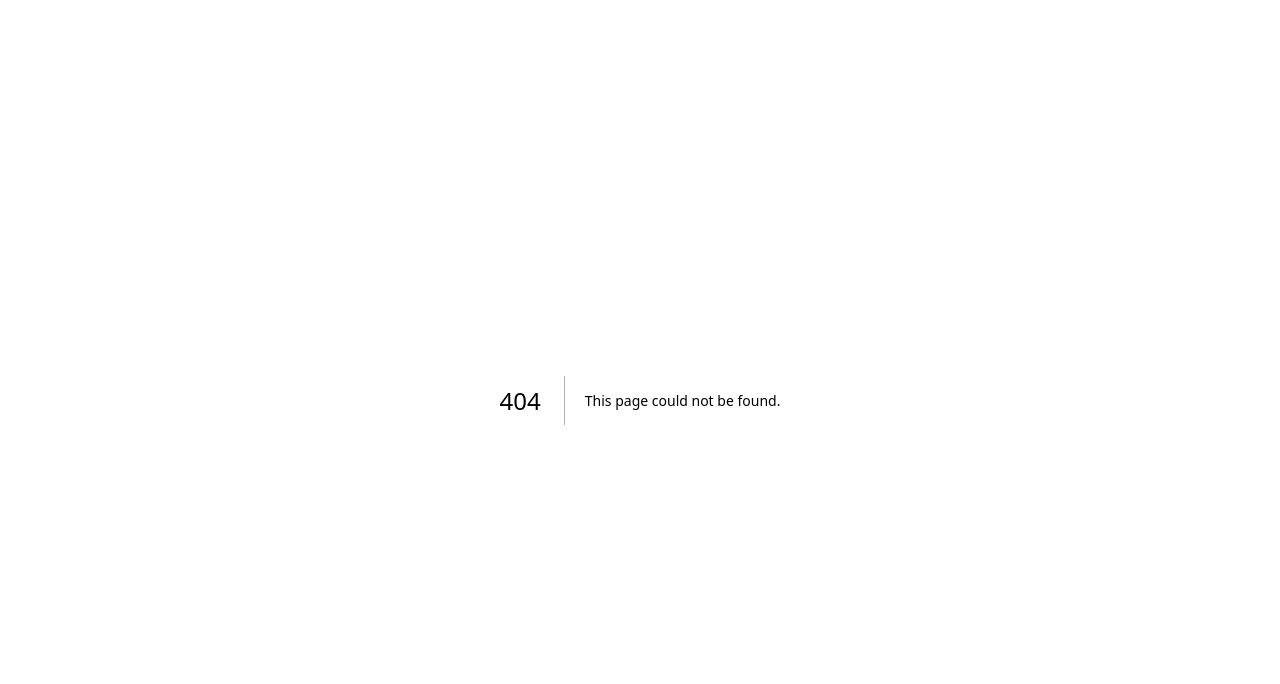
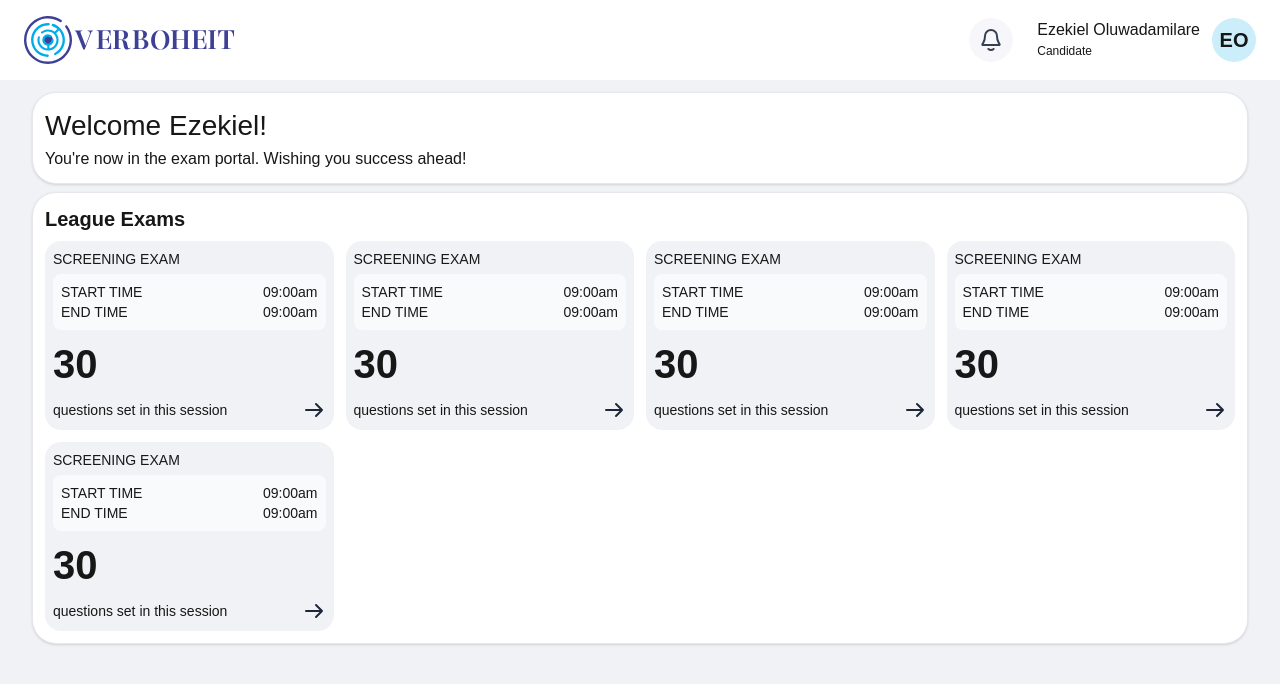
Before and after one commit to theolujay/vmlc-frontend, a Next.js app: page /exam-portal in a window 1280 px wide. Before the commit this address had no page. Shown: the top 684 px of the page. Built offline with nearby package versions, Linux system fonts and the light colour scheme.

Commit message:
worked on exam portal

```diff
--- /dev/null
+++ b/src/app/(students)/exam-portal/page.tsx
@@ -0,0 +1,2 @@
+import ExamPortal from "@/components/General/Portal/ExamPortal";
+export default ExamPortal;
--- a/src/components/General/BioVerification/CaptureDialog.tsx
+++ b/src/components/General/BioVerification/CaptureDialog.tsx
@@ -692,7 +692,7 @@ export default function CaptureDialog({ open, close }: { open: boolean, close: (
     }, []);
 
     useEffect(() => {
-        let interval: NodeJS.Timeout;
+        // let interval: NodeJS.Timeout;
         if (!modelsLoaded) return
         const detect = async () => {
             if (webcamRef.current && webcamRef.current.video && webcamRef.current.video.readyState === 4) {
@@ -723,7 +723,7 @@ export default function CaptureDialog({ open, close }: { open: boolean, close: (
                 }
             }
         };
-        interval = setInterval(detect, 300);
+        const interval = setInterval(detect, 300);
         return () => clearInterval(interval);
     }, [modelsLoaded]);
 
--- a/src/components/General/BioVerification/VerificationInformation.tsx
+++ b/src/components/General/BioVerification/VerificationInformation.tsx
@@ -5,9 +5,8 @@ import Link from 'next/link'
 import { usePathname } from 'next/navigation'
 import { GreaterThanIcon, HomeIcon } from '../GettingStarted/GettingStartedAssets'
 import PageLayout from '../Layout/PageLayout'
+import CaptureFaceCard from './CaptureFace'
 import Steps from './Steps'
-import UploadCard from './UploadCard'
-import CaptureFaceCard from './CaptureFace'
 
 export default function VerificationInformation() {
     return (
--- a/src/components/General/BioVerification/VerificationSuccessfulDialog.tsx
+++ b/src/components/General/BioVerification/VerificationSuccessfulDialog.tsx
@@ -1,6 +1,7 @@
-import AppDialog from '@/components/ui/Modals/AppDialog'
-import React, { useRef, useState } from 'react'
+import AppDialog from '@/components/ui/Modals/AppDialog';
+import { useRef, useState } from 'react';
 import Webcam from 'react-webcam';
+import { VerifiedSuccessIcon } from '../GeneralIcon';
 
 export default function VerificationSuccessfulDialog({open,close}:{open:boolean,close:(close:boolean)=>void}) {
      const webcamRef = useRef<Webcam>(null);
@@ -22,58 +23,29 @@ export default function VerificationSuccessfulDialog({open,close}:{open:boolean,
   return (
     <AppDialog open={open}>
         <div className="bg-white rounded-lg p-6 w-[400px] flex flex-col items-center">
-        <h2 className="text-lg font-bold">Image Capture</h2>
-        <p className="text-lg text-gray-600 text-center mb-4">
-          Please move and position your face to fit the frame and click capture
-          when the red circle turns green
-        </p>
+      <div>
+        <VerifiedSuccessIcon/>
+      </div>
+      <h2>Verification uploaded Successfully</h2>
+      <p>Your verification has been successfully uploaded! While you wait for the {`admin's`} approval, feel free to visit the tour guide page</p>
 
-        <div className="relative w-[250px] h-[250px] rounded-full overflow-hidden">
-          {/* Webcam */}
-          <Webcam
-            ref={webcamRef}
-            screenshotFormat="image/jpeg"
-            videoConstraints={{ facingMode: "user" }}
-            className="w-full h-full object-cover"
-          />
-
-          {/* Circle overlay */}
-          <div
-            className={`absolute inset-0 border-4 rounded-full pointer-events-none`}
-            style={{ borderColor: circleColor }}
-          />
-
-          {/* Face outline (optional SVG or dashed border) */}
-          {/* <div className="absolute inset-0 flex items-center justify-center pointer-events-none">
-            <svg width="180" height="200">
-              <path
-                d="M90 20 C120 40, 140 80, 140 140 C140 170, 40 170, 40 140 C40 80, 60 40, 90 20 Z"
-                stroke="green"
-                strokeDasharray="6 6"
-                fill="none"
-              />
-            </svg>
-          </div> */}
-        </div>
 
         <div className="flex gap-2 mt-4 w-full">
           <button
             onClick={handleClose}
             className="px-4 py-2 rounded-lg cursor-pointer border border-[#E4E7EC] outline-0 text-gray-700"
           >
-            Cancel
+            Close
           </button>
           <button
             onClick={capture}
-            className="px-4 py-2 rounded-lg cursor-pointer flex-1 bg-[#98A2B3] text-white"
+            className="px-4 py-2 rounded-lg uppercase cursor-pointer flex-1 bg-[#98A2B3] text-white"
           >
-            Capture
+            Go To Your Tour Guide Page
           </button>
         </div>
 
-        {capturedImage && (
-          <img src={capturedImage} alt="Captured" className="mt-4 rounded" />
-        )}
+
       </div>
     </AppDialog>
   )
--- a/src/components/General/GeneralIcon.tsx
+++ b/src/components/General/GeneralIcon.tsx
@@ -30,6 +30,22 @@ export function CaptureIcon(props:Readonly<React.SVGProps<SVGSVGElement>>){
 export function TrustIcon(props:Readonly<React.SVGProps<SVGSVGElement>>){
     return <svg {...props} width="42" height="53" viewBox="0 0 42 53" fill="none" xmlns="http://www.w3.org/2000/svg">
 <path d="M38.0241 7.94278C35.5947 7.71904 33.2023 7.15971 30.9211 6.30206C27.7313 5.10882 24.8014 3.33756 22.2235 1.06299C21.5188 0.447753 20.4802 0.447753 19.7755 1.06299C17.1977 3.33762 14.2676 5.10882 11.0779 6.30206C8.79677 7.15971 6.40445 7.71904 3.97486 7.94278C2.04615 8.12922 0.599609 9.73265 0.599609 11.6531V29.6448C0.599609 38.8179 6.07052 46.9469 14.5273 50.3405L20.3135 52.6711C20.536 52.7643 20.7586 52.8016 20.9996 52.8016C21.2407 52.8016 21.4632 52.7643 21.6858 52.6711L27.4719 50.3405C35.9286 46.9472 41.3996 38.8185 41.3996 29.6448V11.6531C41.3996 9.73265 39.9528 8.12928 38.0241 7.94278ZM29.7342 22.4294L20.4615 31.7516C20.0906 32.1059 19.627 32.2923 19.1448 32.2923C18.6625 32.2923 18.1989 32.1059 17.828 31.7516L12.2644 26.1583C11.5411 25.4311 11.5411 24.2379 12.2644 23.5108C12.9877 22.7837 14.1746 22.7836 14.8979 23.5108L19.1447 27.799L27.1005 19.7816C27.8238 19.0544 29.0107 19.0544 29.734 19.7816C30.4572 20.5087 30.4575 21.7023 29.7342 22.4294Z" fill="#00944A"/>
+</svg>
+
+}
+
+export function ExamCardGoTo(props:Readonly<React.SVGProps<SVGSVGElement>>){
+    return <svg {...props} width="24" height="24" viewBox="0 0 24 24" fill="none" xmlns="http://www.w3.org/2000/svg">
+<path d="M4 12H20M20 12L14 6M20 12L14 18" stroke="#1D2739" stroke-width="2" stroke-linecap="round" stroke-linejoin="round"/>
+</svg>
+
+}
+
+export function VerifiedSuccessIcon(props:Readonly<React.SVGProps<SVGSVGElement>>){
+    return <svg width="76" height="76" viewBox="0 0 76 76" fill="none" xmlns="http://www.w3.org/2000/svg">
+<rect x="6" y="6" width="64" height="64" rx="32" fill="#D1FADF"/>
+<rect x="6" y="6" width="64" height="64" rx="32" stroke="#ECFDF3" stroke-width="12"/>
+<path d="M32.0013 37.9974L36.0013 41.9974L44.0013 33.9974M51.3346 37.9974C51.3346 45.3612 45.3651 51.3307 38.0013 51.3307C30.6375 51.3307 24.668 45.3612 24.668 37.9974C24.668 30.6336 30.6375 24.6641 38.0013 24.6641C45.3651 24.6641 51.3346 30.6336 51.3346 37.9974Z" stroke="#039855" stroke-width="2.28571" stroke-linecap="round" stroke-linejoin="round"/>
 </svg>
 
 }
--- /dev/null
+++ b/src/components/General/Portal/ExamBoard.tsx
@@ -0,0 +1,42 @@
+import ResponsiveContainer from '@/components/ui/RoundedContainer'
+import React from 'react'
+import { ExamCardGoTo } from '../GeneralIcon'
+
+export default function ExamBoard() {
+    return (
+        <ResponsiveContainer className='gap-2'>
+            <h2 className='font-bold text-xl '>League Exams</h2>
+            <div className="grid grid-cols-4 gap-3">
+
+            <ExamCard/>
+            <ExamCard/>
+            <ExamCard/>
+            <ExamCard/>
+            <ExamCard/>
+            </div>
+        </ResponsiveContainer>
+    )
+}
+
+
+function ExamCard() {
+    return <div className="flex flex-col bg-[#F0F2F5] rounded-2xl p-2">
+        <div className="flex  flex-col gap-1 rounded-lg">
+            <span className='text-[0.875rem]'>SCREENING EXAM</span>
+            <div className="flex bg-[#F9FAFB] text-sm p-2 rounded-lg flex-col">
+                <div className='flex  justify-between'>
+                    <span>START TIME</span>
+                    <span>09:00am</span>
+                </div>
+                <div className='flex justify-between'>
+                    <span>END TIME</span>
+                    <span>09:00am</span>
+                </div>
+            </div>
+          <p className='font-bold text-[2.5rem] '>30</p>
+          <div className='flex justify-between items-center'><span className='text-sm'>
+            questions set in this session</span><span><ExamCardGoTo/></span></div>
+        </div>
+
+    </div>
+}
--- /dev/null
+++ b/src/components/General/Portal/ExamPortal.tsx
@@ -0,0 +1,22 @@
+import React from 'react'
+import PageLayout from '../Layout/PageLayout'
+import ResponsiveContainer from '@/components/ui/RoundedContainer'
+import ExamBoard from './ExamBoard'
+
+export default function ExamPortal() {
+  return (
+    <PageLayout>
+       <WelcomeBanner/>
+       <ExamBoard/>
+    </PageLayout>
+  )
+}
+
+
+function WelcomeBanner(){
+    return <ResponsiveContainer>
+        <h2 className='text-[1.75rem]'>Welcome Ezekiel!</h2>
+        <p>{`You'r`}e now in the exam portal. Wishing you success ahead!</p>
+
+    </ResponsiveContainer>
+}
```
